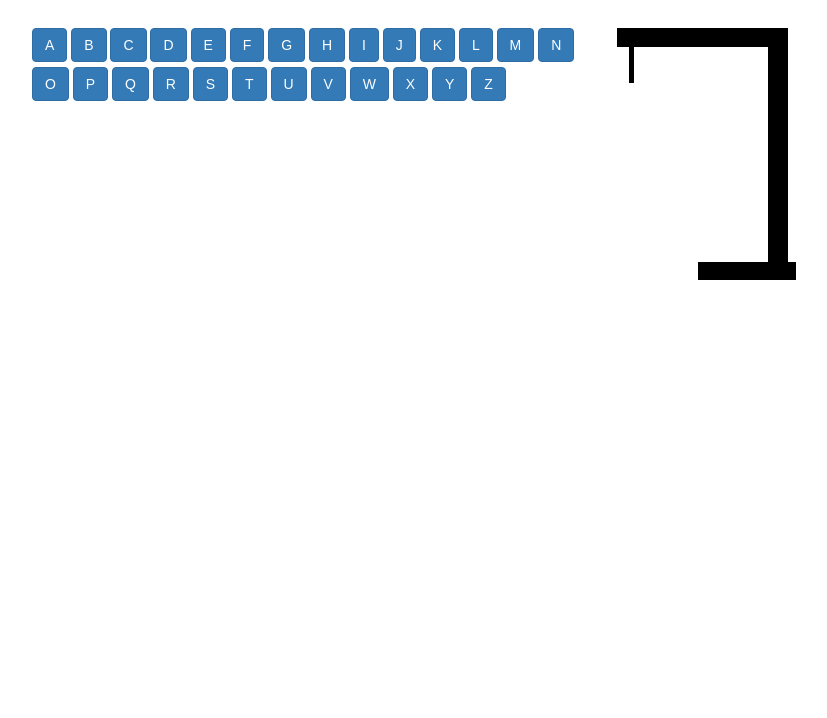
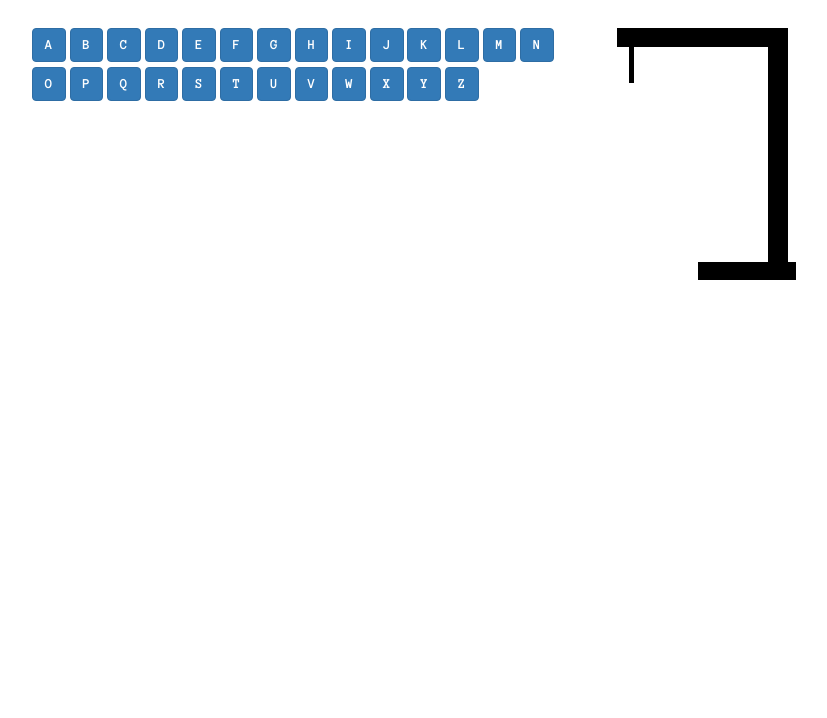
Before and after one commit to teemuturkia/hangman, a website: page index.html in a window 1280 px wide. Shown: the part 82-800 px from the top of the page, without its empty margins (38-865 px from the left). Drawn offline with nearby package versions, Linux system fonts and the light colour scheme.

Commit message:
fonts!!11

```diff
--- a/assets/styles/app.css
+++ b/assets/styles/app.css
@@ -1,3 +1,6 @@
+@import url(http://fonts.googleapis.com/css?family=Anonymous+Pro:700);
+@import url(http://fonts.googleapis.com/css?family=Indie+Flower);
+
 h1 {
   text-align: center;
   font-family: 'Indie Flower', cursive;
```
